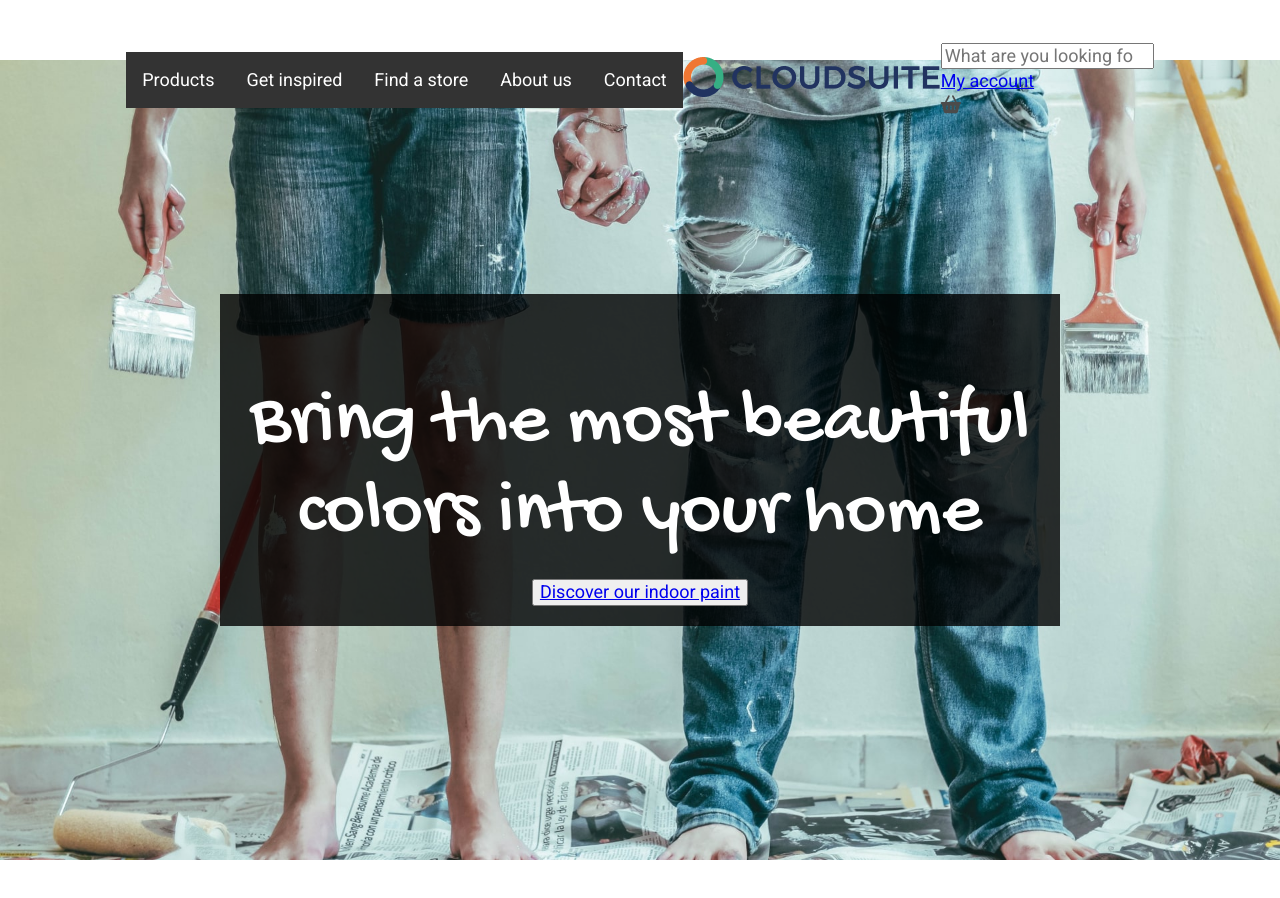
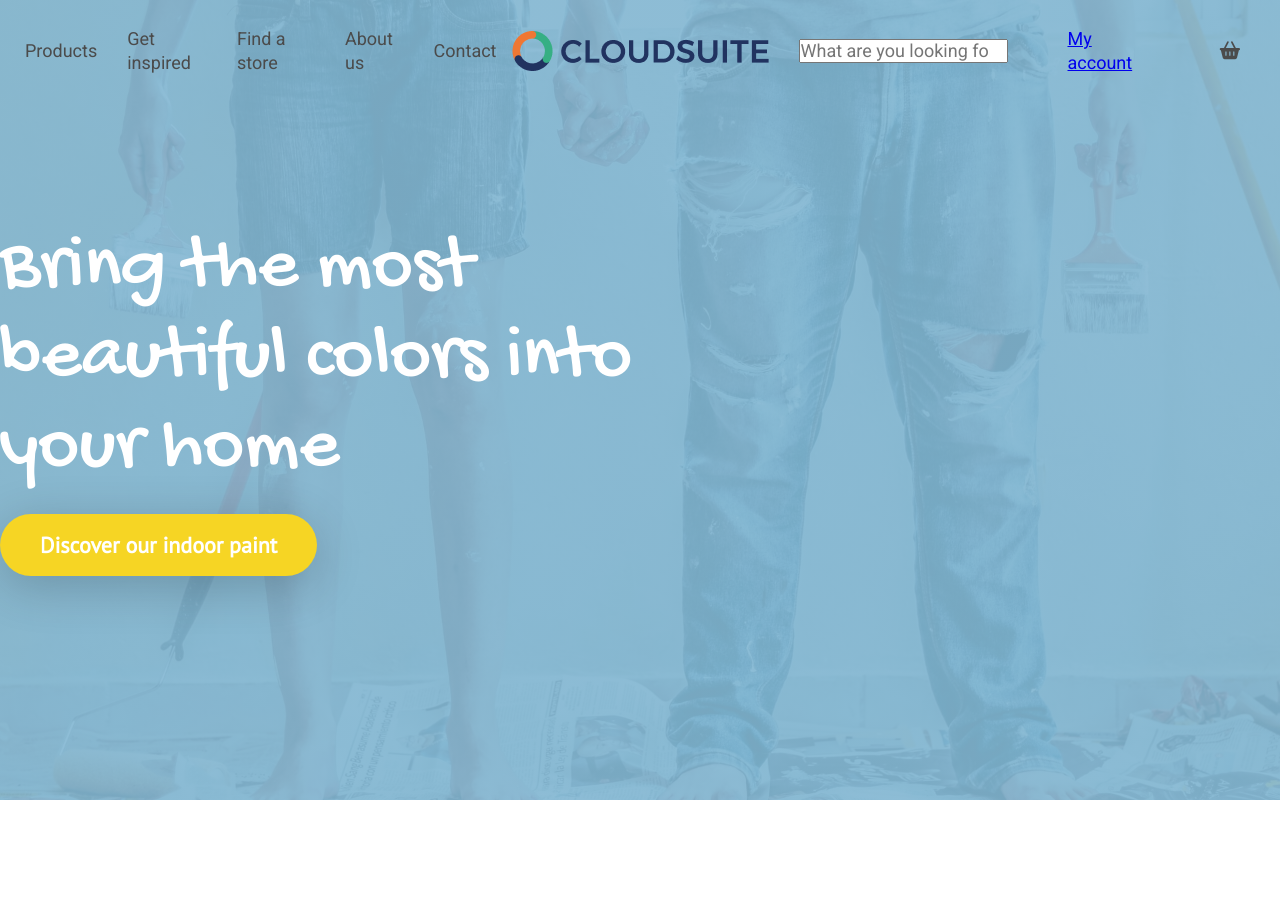
Before and after one commit to koveseb/cloudsuite-assessment, a website built with webpack: page index.html in a window 1280 px wide. Shown: the top 898 px of the page. Built offline with nearby package versions, Linux system fonts and the light colour scheme.

Commit message:
Parallax hero styling according to design

```diff
--- a/index.html
+++ b/index.html
@@ -7,14 +7,14 @@
   <meta name="viewport" content="width=device-width, initial-scale=1.0">
   <title>CloudSuite Assessment</title>
   <link rel="stylesheet" href="https://cdnjs.cloudflare.com/ajax/libs/normalize/8.0.1/normalize.min.css">
-  <link rel="stylesheet" href="https://fonts.googleapis.com/css?family=Roboto|Gochi+Hand" />
+  <link rel="stylesheet" href="https://fonts.googleapis.com/css?family=Roboto|Gochi+Hand|PT+Sans" />
   <link rel="stylesheet" href="dist/style.min.css">
   <link rel="stylesheet" href="https://cdnjs.cloudflare.com/ajax/libs/font-awesome/6.4.0/css/all.min.css">
 </head>
 
 <body>
   <header class="header">
-    <nav class="main_nav">
+    <nav class="header_left">
       <ul class="primary_nav">
         <li class="nav_item dropdown">
           <a href="#">Products</a>
@@ -42,9 +42,11 @@
   </header>
 
   <section class="hero">
-    <div class="hero_text">
-      <h2>Bring the most beautiful colors into your home</h2>
-      <button class="button_yellow"><a href="#">Discover our indoor paint</a></button>
+    <div class="wrapper">
+      <div class="hero_text">
+        <h2>Bring the most beautiful colors into your home</h2>
+        <button class="button_yellow"><a href="#">Discover our indoor paint</a></button>
+      </div>
     </div>
   </section>
 
--- a/src/main.scss
+++ b/src/main.scss
@@ -4,6 +4,7 @@ $max_width: 1350px;
 
 $primary_font: 'Roboto', sans-serif;
 $secondary_font: 'Gochi Hand', sans-serif;
+$button_font: 'PT Sans', sans-serif; // Alternative for Myriad Pro
 
 $black: #4b4b4b;
 $blue: #83b6d2e5;
@@ -29,6 +30,17 @@ $red: #e56041;
   font-size: $font-size;
   line-height: 90px;
   color: $white;
+}
+
+@mixin button_font() {
+  font-family: $button_font;
+  font-style: normal;
+  font-weight: 700;
+  font-size: 22px;
+  line-height: 26px;
+  color: $white;
+  text-decoration: none;
+  display: block;
 }
 
 /* === MEDIA QUERIES ===
@@ -121,32 +133,63 @@ $red: #e56041;
 
 /* === CSS ===
 ---------------------------------------------------- */
+
+* {
+  margin: 0;
+  padding: 0;
+  box-sizing: border-box;
+}
+
 body {
   @include primary_font();
+}
+
+.wrapper {
+  width: $max_width;
+  margin: 0 auto;
+}
+
+.button_yellow {
+  background-color: $yellow_light;
+  border-radius: 100px;
+  box-shadow: 0px 10px 50px rgba(0, 0, 0, 0.2);
+  border: none;
+  transition: all 0.3s ease-in-out;
+  cursor: pointer;
+  height: 62px;
+  display: flex;
+  align-items: center;
+  padding: 18px 40px;
+
+  a {
+    @include button_font();
+  }
 }
 
 .header {
   background-color: transparent;
   color: $black;
-  height: 60px;
+  height: 100px;
   display: flex;
+  flex-direction: row;
   align-items: center;
-  justify-content: center;
+  justify-content: space-between;
   position: relative;
   transition: background-color 0.3s ease-in-out;
-  top: 50px;
+  top: 1px;
   width: 100%;
-}
+  z-index: 2;
+  padding: 0 10px;
 
-.header.sticky {
+  &.sticky {
     position: fixed;
     top: 0;
     background-color: white;
+    box-shadow: 0px 2px 3px rgba(0, 0, 0, 0.05);
   }
 
-.main_nav {
-  background-color: #333;
-}
+  .header_left {
+    width: 600px;
 
     .primary_nav {
       display: flex;
@@ -159,12 +202,11 @@ body {
 
     .nav_item {
       position: relative;
-}
 
-.nav_item a {
+      a {
         display: block;
-  padding: 1rem;
-  color: #fff;
+        padding: 15px;
+        color: $black;
         text-decoration: none;
       }
 
@@ -172,57 +214,89 @@ body {
         position: absolute;
         top: 100%;
         left: 0;
-  background-color: #333;
+        background-color: $white;
         padding: 0;
         margin: 0;
         list-style: none;
         opacity: 0;
         visibility: hidden;
         transition: all 0.3s ease-in-out;
-}
 
-.dropdown_menu li {
+        li {
           margin: 0;
-}
 
-.dropdown_menu li.nav_item {
+          &.nav_item {
             width: 100%;
           }
 
-.sub_nav_item a {
+          .sub_nav_item {
+            a {
               display: block;
               padding: 1rem;
-  color: #fff;
+              color: $black;
               text-decoration: none;
             }
+          }
+        }
+      }
+    }
 
-.dropdown:hover > .dropdown_menu {
+    .dropdown {
+      &:hover {
+        & > .dropdown_menu {
           opacity: 1;
           visibility: visible;
         }
+      }
+    }
+  }
+
+  .main_logo {
+    width: 257px;
+    height: 40px;
+
+    img {
+      width: auto;
+      height: 100%;
+    }
+  }
+
+  .header_right {
+    width: 600px;
+    display: flex;
+    justify-content: space-between;
+    align-items: center;
+    margin: 0;
+    padding: 0;
+
+    & > div {
+      padding: 30px;
+    }
+  }
+}
 
 .hero {
-  background-image: url('/images/roselyn_tirado_unsplash_min.jpg');
+  background: linear-gradient(0deg, $blue, $blue), url('/images/roselyn_tirado_unsplash_min.jpg');
   background-size: cover;
   background-position: center;
   height: 100vh;
   display: flex;
   justify-content: center;
   align-items: center;
-}
+  position: relative;
+  top: -100px;
+  z-index: 1;
 
   .hero_text {
-  background-color: rgba(0, 0, 0, 0.8);
-  color: #fff;
-  padding: 20px;
-  max-width: 800px;
-  text-align: center;
+    color: $white;
+    width: 660px;
 
     h2 {
       @include secondary_font();
       margin-bottom: 20px;
     }
   }
+}
 
 .content {
   height: 100vh;
--- a/src/parallax_hero.js
+++ b/src/parallax_hero.js
@@ -5,5 +5,5 @@ window.addEventListener('scroll', function() {
   let scrollPosition = window.pageYOffset;
 
   hero.style.backgroundPositionY = scrollPosition * 0.5 + 'px';
-  heroText.style.transform = 'translateY(' + scrollPosition * 0.2 + 'px)';
+  heroText.style.transform = 'translateX(' + scrollPosition * -1.2 + 'px)';
 });
```
Lines whose indentation alone changed are shown as unchanged.
